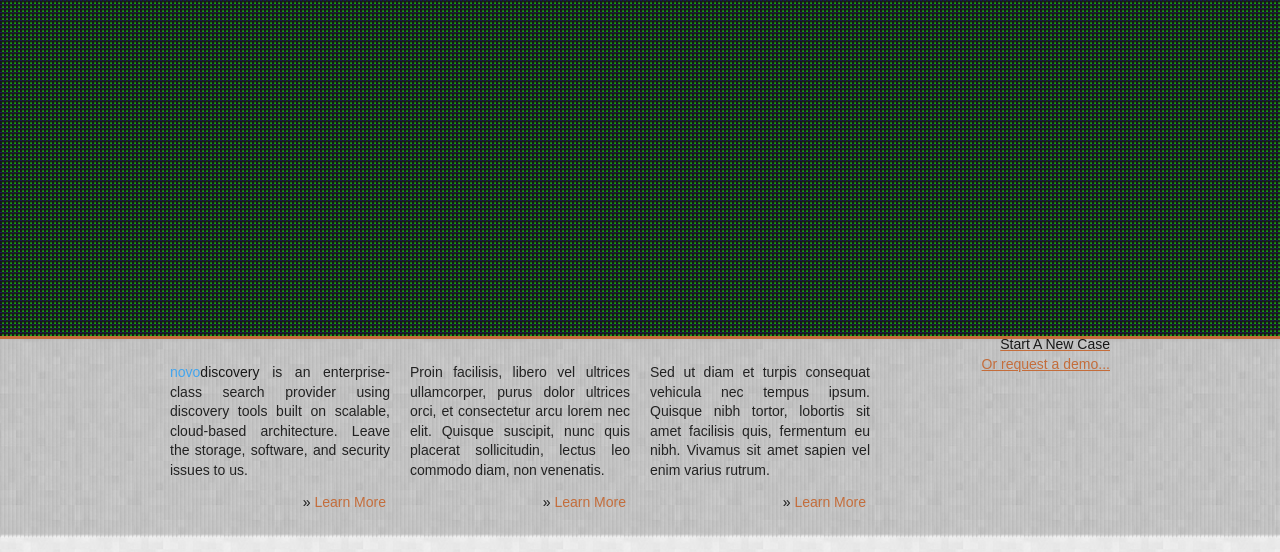
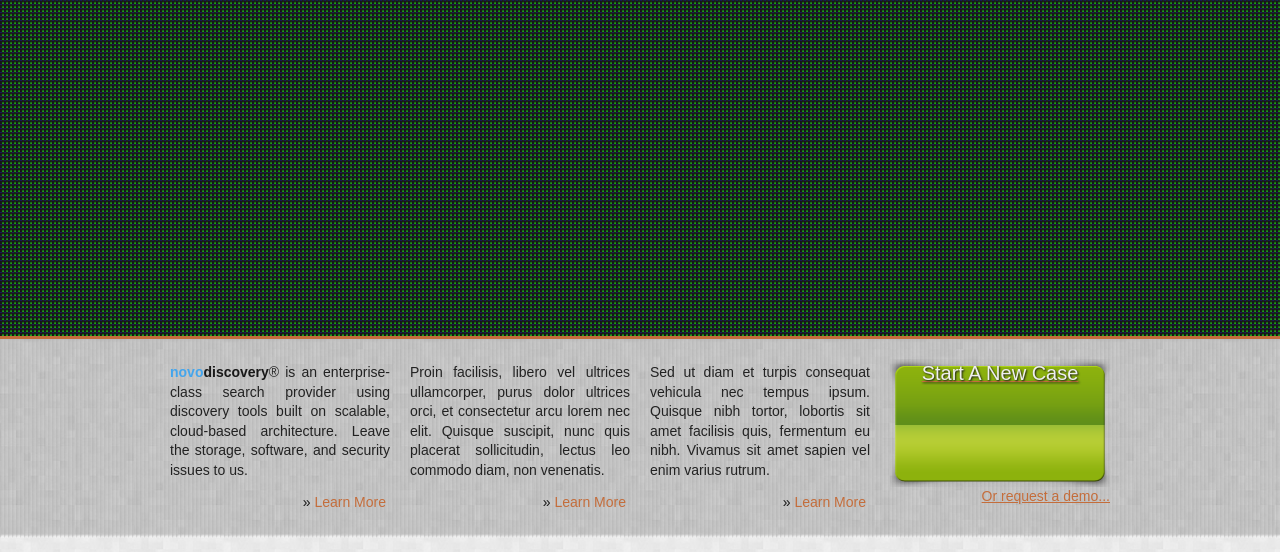
Before and after one commit to chrisvogt/novodiscovery-static, a plain HTML site: page index.html in a window 1280 px wide. Shown: the part 155-707 px from the top of the page. Drawn offline with nearby package versions, Linux system fonts and the light colour scheme; a web font is replaced by a local one.

Commit message:
Style New Case font.

```diff
--- a/css/style.css
+++ b/css/style.css
@@ -212,6 +212,16 @@ img#laptop { background-position: 0px -355px; margin-left: -74px }
   margin-top: 24px
 }
 
+/*
+ * Primary Styles: Buttons and Elements
+ */
+ .bttn-green {
+   background: url('../img/sprite-bttns.png');
+   width: 220px;
+   height: 128px;
+   margin-top: 24px;
+ }
+
 
 
 /*
@@ -269,7 +279,7 @@ body {
   color: #c46d3b
 }
 
-.info_box a span {
+.learnmore span {
   color: #181818
 }
 
@@ -284,6 +294,17 @@ body {
 
 #right-col {
   line-height: 165px;
+}
+
+.bttn-green {
+  text-align: center;
+}
+
+.bttn-green span {
+  font-size: 1.429em;
+  color: #efefef;
+  text-shadow: 1px 1px 2px #181818;
+  filter: dropshadow(color=#181818, offx=1, offy=1);
 }
 
 @media only screen and (min-width: 35em) {
--- a/index.html
+++ b/index.html
@@ -6,7 +6,7 @@
 <head>
   <meta charset="utf-8">
   <meta http-equiv="X-UA-Compatible" content="IE=edge,chrome=1">
-  <title>novodiscovery | cloud-based litigation project management software</title>
+  <title>novodiscovery&reg; | cloud-based litigation project management software</title>
   <meta name="description" content="novodiscovery - Cloud-based electronic discovery and case management software. | Forget about IT overhead and control costs by choosing the processing power you need. We take care of the rest!">
 
   <meta name="viewport" content="width=device-width">
@@ -52,7 +52,7 @@
     <div id="sub-teaser" class="container_12">
 
       <div class="info_box grid_3">
-        <p><span class="blue">novo</span><span class="black">discovery</span> is an enterprise-class search provider using discovery tools built on scalable, cloud-based architecture. Leave the storage, software, and security issues to us.</p>
+        <p><strong><span class="blue">novo</span><span class="black">discovery</span></strong>&reg; is an enterprise-class search provider using discovery tools built on scalable, cloud-based architecture. Leave the storage, software, and security issues to us.</p>
         <a class="learnmore"><span>&raquo;</span> Learn More</a>
       </div>
 
@@ -80,7 +80,7 @@
 
     <div class="headline grid_12">
       <h2>
-        <span class="blue">novo</span><span class="black">discovery</span>
+        <span class="blue">novo</span><span class="black">discovery</span>&reg;
         is built on the idea that electronic discovery can be more intuitive, efficient, and useful.
       </h2>
     </div>
@@ -140,7 +140,7 @@
             </ul>
           </nav>
         </header>
-        <p><span class="grey">April 23, 2012 -</span>NovoDiscovery® is a worldwide electronic discovery leader offering multinational collection, early case assessment (ECA), data analytics, processing, document review, and production services for law firms, corporations, and government agencies.</p>
+        <p><span class="grey">April 23, 2012 -</span>NovoDiscovery&reg; is a worldwide electronic discovery leader offering multinational collection, early case assessment (ECA), data analytics, processing, document review, and production services for law firms, corporations, and government agencies.</p>
         <p>Our latest cloud-hosted discovery solution enables legal professionals to review, analyze and monitor discovery of ESI for complex litigation, investigations and HSR Second Requests. In addition to the our hosted platform, the suite includes data analytics for early and ongoing case assessment and review analytics for monitoring quality and reviewer performance.</p>
         <p>Integrating rich analytics, full-featured review tools, predictive tagging technology from Equivio and automated quality/performance monitoring, the suite—paired with our unmatched legal experience, project management expertise and industry-best secure infrastructure—is changing the future of electronic discovery.</p>
         <a href="#" class="learnmore"><span>&raquo;</span> Read The Full Article</a>
```
